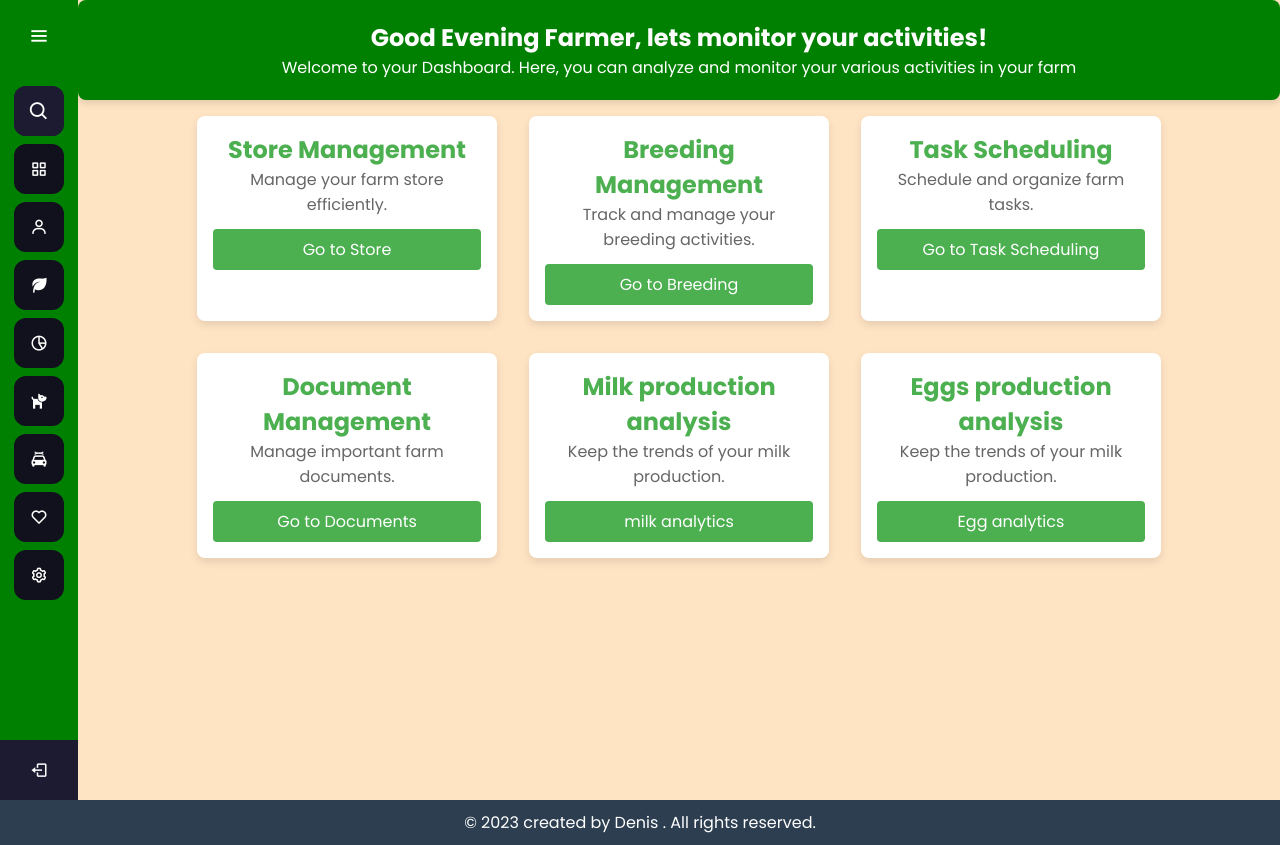
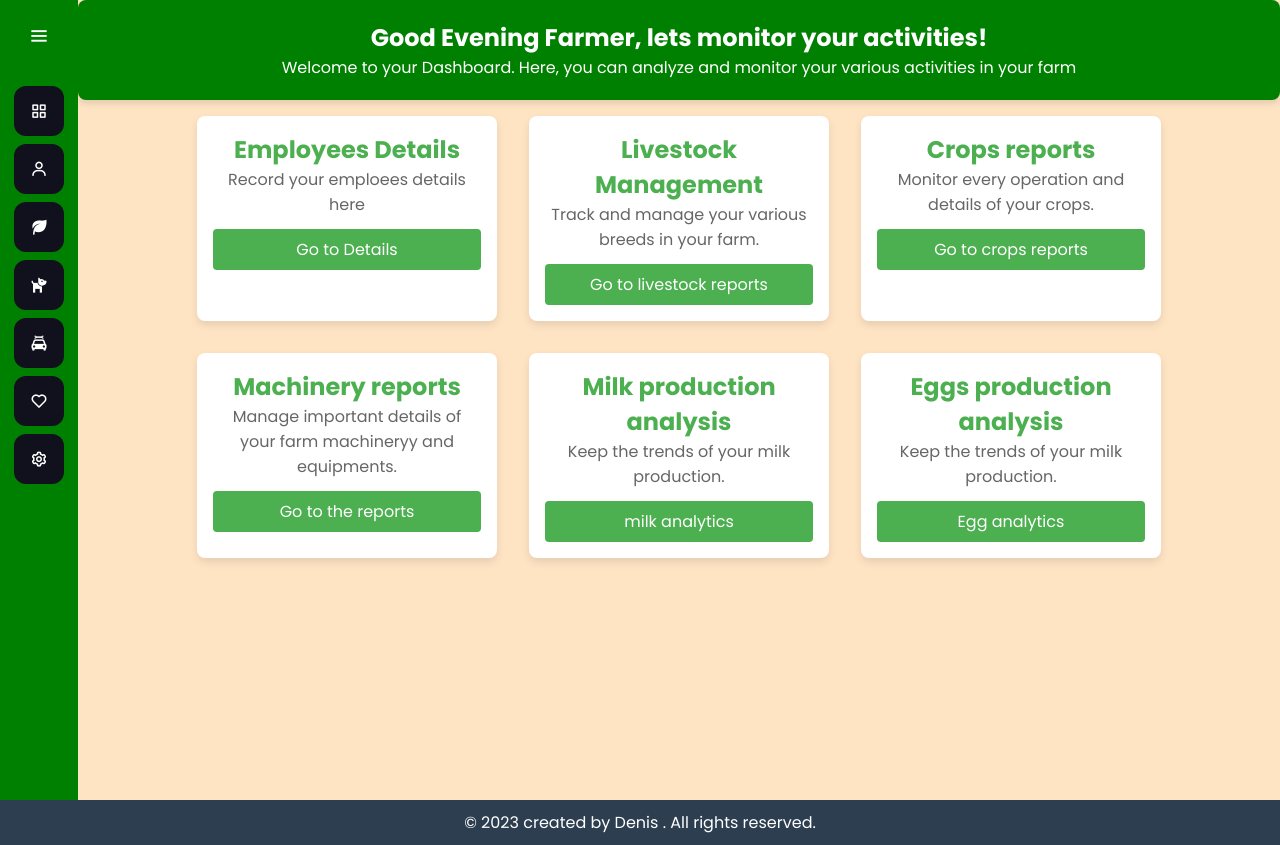
Before and after one commit to Denisganga/Farm_Management_System, a Django app: page / in a window 1280 px wide. Run offline with Django 4.2, Linux system fonts and the light colour scheme; grey boxes are pictures that could not be loaded.

Commit message:
modifying the dashboard

```diff
--- a/homepage/templates/homepage/home.html
+++ b/homepage/templates/homepage/home.html
@@ -348,11 +348,7 @@
         <i class="bx bx-menu" id="btn"></i>
       </div>
       <ul class="nav-list">
-        <li>
-          <i class="bx bx-search"></i>
-          <input type="text" placeholder="Search..." />
-          <span class="tooltip">Search</span>
-        </li>
+
         <li>
           <a href="#">
             <i class="bx bx-grid-alt"></i>
@@ -374,13 +370,7 @@
           </a>
           <span class="tooltip">Crops Report</span>
         </li>
-        <li>
-          <a href="#">
-            <i class="bx bx-pie-chart-alt-2"></i>
-            <span class="links_name">ProfiMetric</span>
-          </a>
-          <span class="tooltip">ProfiMetric</span>
-        </li>
+
         <li>
           <a href="{% url 'homepage:show-livestock' %}">
             <i class="bx bxs-dog" style="color: #ffffff"></i>
@@ -409,19 +399,7 @@
           </a>
           <span class="tooltip">Setting</span>
         </li>
-        <li class="profile">
-          <div class="profile-details">
-            <img
-              src="https://drive.google.com/uc?export=view&id=1ETZYgPpWbbBtpJnhi42_IR3vOwSOpR4z"
-              alt="profileImg"
-            />
-            <div class="name_job">
-              <div class="name">Farm Manager</div>
-              <div class="job">manage your crop operations</div>
-            </div>
-          </div>
-          <i class="bx bx-log-out" id="log_out"></i>
-        </li>
+
       </ul>
     </div>
     <section class="home-section">
@@ -463,30 +441,29 @@
 
     <!-- Card 1 -->
     <div class="card">
-      <h2>Store Management</h2>
-      <p>Manage your farm store efficiently.</p>
-      <a href="#">Go to Store</a>
+      <h2>Employees Details</h2>
+      <p>Record your emploees details here</p>
+      <a href="{% url 'homepage:show-employees' %}">Go to Details</a>
     </div>
-
     <!-- Card 2 -->
     <div class="card">
-      <h2>Breeding Management</h2>
-      <p>Track and manage your breeding activities.</p>
-      <a href="#">Go to Breeding</a>
+      <h2> Livestock Management</h2>
+      <p>Track and manage your various breeds in your farm.</p>
+      <a href="{% url 'homepage:show-livestock' %}">Go to livestock reports</a>
     </div>
 
     <!-- Card 3 -->
     <div class="card">
-      <h2>Task Scheduling</h2>
-      <p>Schedule and organize farm tasks.</p>
-      <a href="#">Go to Task Scheduling</a>
+      <h2>Crops reports</h2>
+      <p>Monitor every operation and details of your crops.</p>
+      <a href="{% url 'homepage:show-crops' %}">Go to crops reports</a>
     </div>
 
     <!-- Card 4 -->
     <div class="card">
-      <h2>Document Management</h2>
-      <p>Manage important farm documents.</p>
-      <a href="#">Go to Documents</a>
+      <h2>Machinery reports</h2>
+      <p>Manage important details of your farm machineryy and equipments.</p>
+      <a href="{% url 'homepage:show-machinery' %}">Go to the reports </a>
     </div>
 
     <!-- Card 5 -->
```
Also changed, not shown: db.sqlite3.
